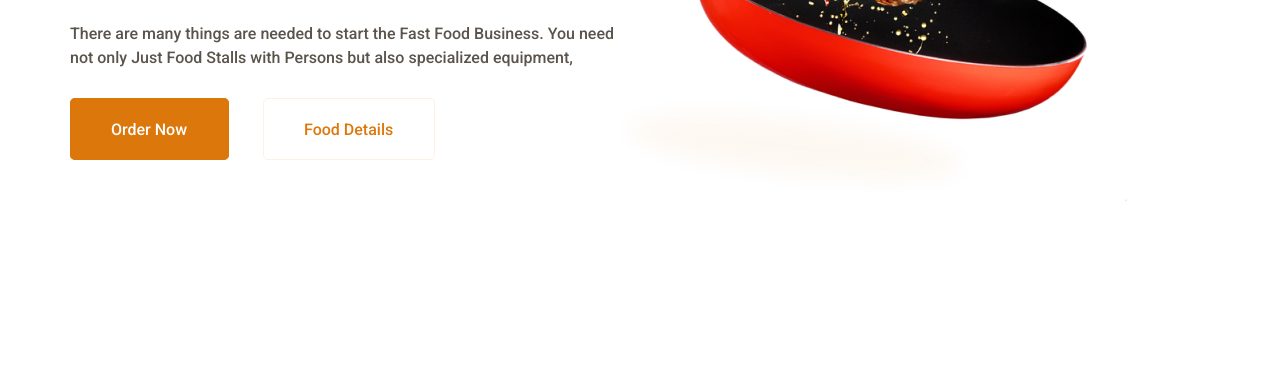
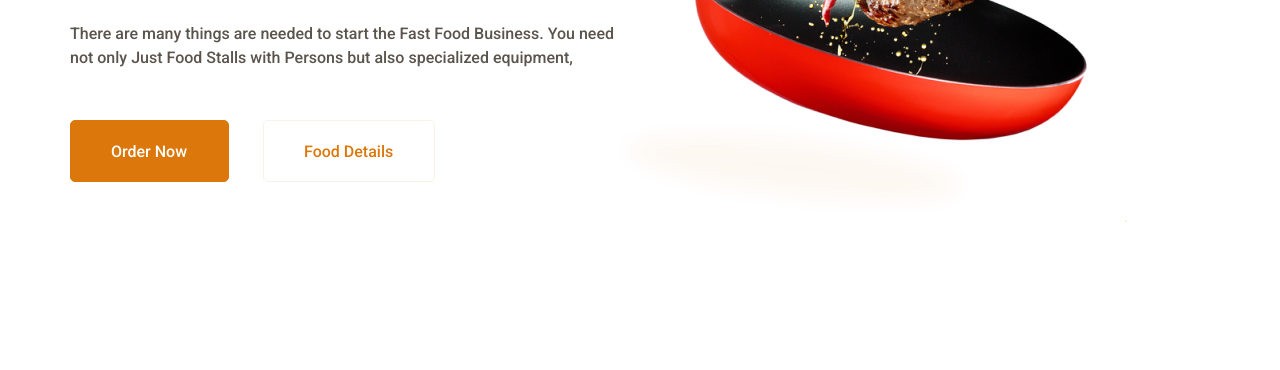
Before and after one commit to salymbaeva17/food.network, a plain HTML site: page index.html in a window 1280 px wide. Shown: the part 430-800 px from the top of the page. Drawn offline with Linux system fonts and the light colour scheme.

Commit message:
inline-block

```diff
--- a/css/style.scss
+++ b/css/style.scss
@@ -100,17 +100,14 @@ a{
     margin: 42px 0 50px;
   }
   &__buttons{
-
     font-weight: 500;
     font-size: 16px;
     line-height: 19px;
-    border-radius: 5px;
-    display: inline-block;
-
   }
   &__btn{
     &:nth-child(1){
       color: #FFFFFF;
+      display: inline-block;
       background: #DC780B;
       border-radius: 5px;
       margin-right: 30px;
@@ -123,6 +120,7 @@ a{
       }
     }
     &:nth-child(2){
+      display: inline-block;
       color: #DC780B;
       padding: 21px 41px 20px 40px;
       border: 1.5px solid rgba(220, 120, 11, 0.1);
```
Also changed, not shown: css/style.css, 1 other file.
